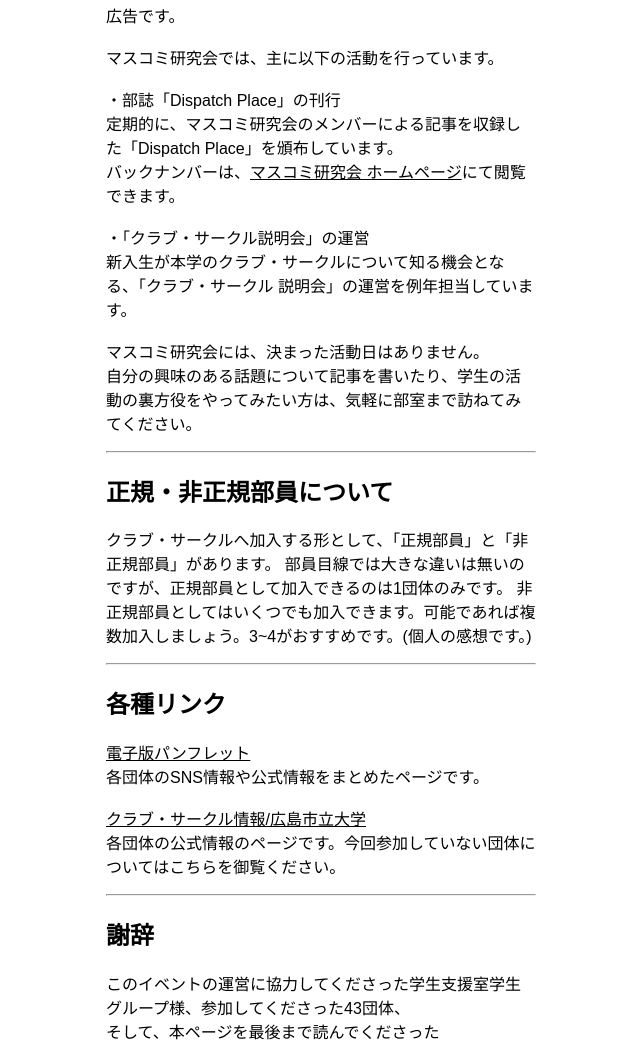
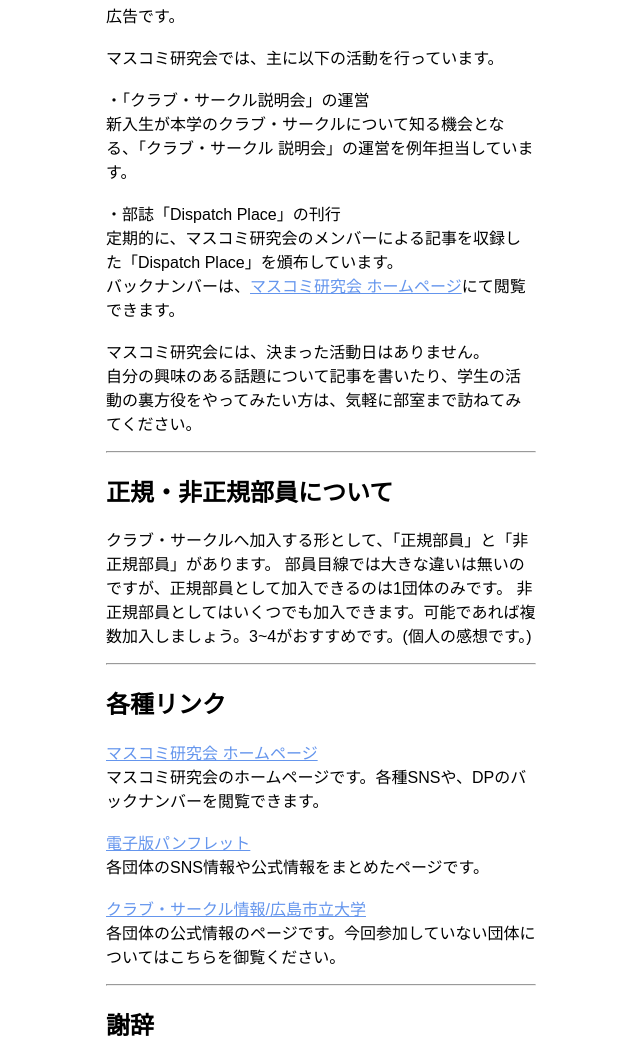
Before and after one commit to masukendp/hello, a plain HTML site: page 2024/operator.html in a window 1280 px wide. Shown: the part 1392-2438 px from the top of the page, without its empty margins (319-959 px from the left). Drawn offline with Linux system fonts and the light colour scheme.

Commit message:
fix: some フッターの縦幅を長く リンクの色を変更 その他もろもろ

```diff
--- a/2024/css/operater.css
+++ b/2024/css/operater.css
@@ -25,7 +25,12 @@ section {
 }
 
 footer {
+    height: 50px;
     background-color: black;
     color: white;
     text-align: center;
 }
+
+a {
+    color:cornflowerblue
+}
--- a/2024/operator.html
+++ b/2024/operator.html
@@ -36,12 +36,12 @@
 					<br><br>
 					マスコミ研究会では、主に以下の活動を行っています。
 					<br><br>
+					・「クラブ・サークル説明会」の運営<br>
+					新入生が本学のクラブ・サークルについて知る機会となる、「クラブ・サークル 説明会」の運営を例年担当しています。<br>
+					<br>
 					・部誌「Dispatch Place」の刊行<br>
 					  定期的に、マスコミ研究会のメンバーによる記事を収録した「Dispatch Place」を頒布しています。<br>
 					  バックナンバーは、<a href="https://masukendp.github.io/">マスコミ研究会 ホームページ</a>にて閲覧できます。<br>
-					<br>
-					・「クラブ・サークル説明会」の運営<br>
-					  新入生が本学のクラブ・サークルについて知る機会となる、「クラブ・サークル 説明会」の運営を例年担当しています。<br>
 					<br>
 					マスコミ研究会には、決まった活動日はありません。<br>
 					自分の興味のある話題について記事を書いたり、学生の活動の裏方役をやってみたい方は、気軽に部室まで訪ねてみてください。<br>
@@ -56,6 +56,8 @@
 				<hr>
 				<h1>各種リンク</h1>
 				<p>
+					<a href="https://masukendp.github.io/">マスコミ研究会 ホームページ</a><br>
+					マスコミ研究会のホームページです。各種SNSや、DPのバックナンバーを閲覧できます。<br><br>
 					<a href="https://masukendp.github.io/hello/2024/">電子版パンフレット</a><br>
 					各団体のSNS情報や公式情報をまとめたページです。<br><br>
 					<a href="https://www.hiroshima-cu.ac.jp/campuslife/c00027151/">クラブ・サークル情報/広島市立大学</a><br>
```
